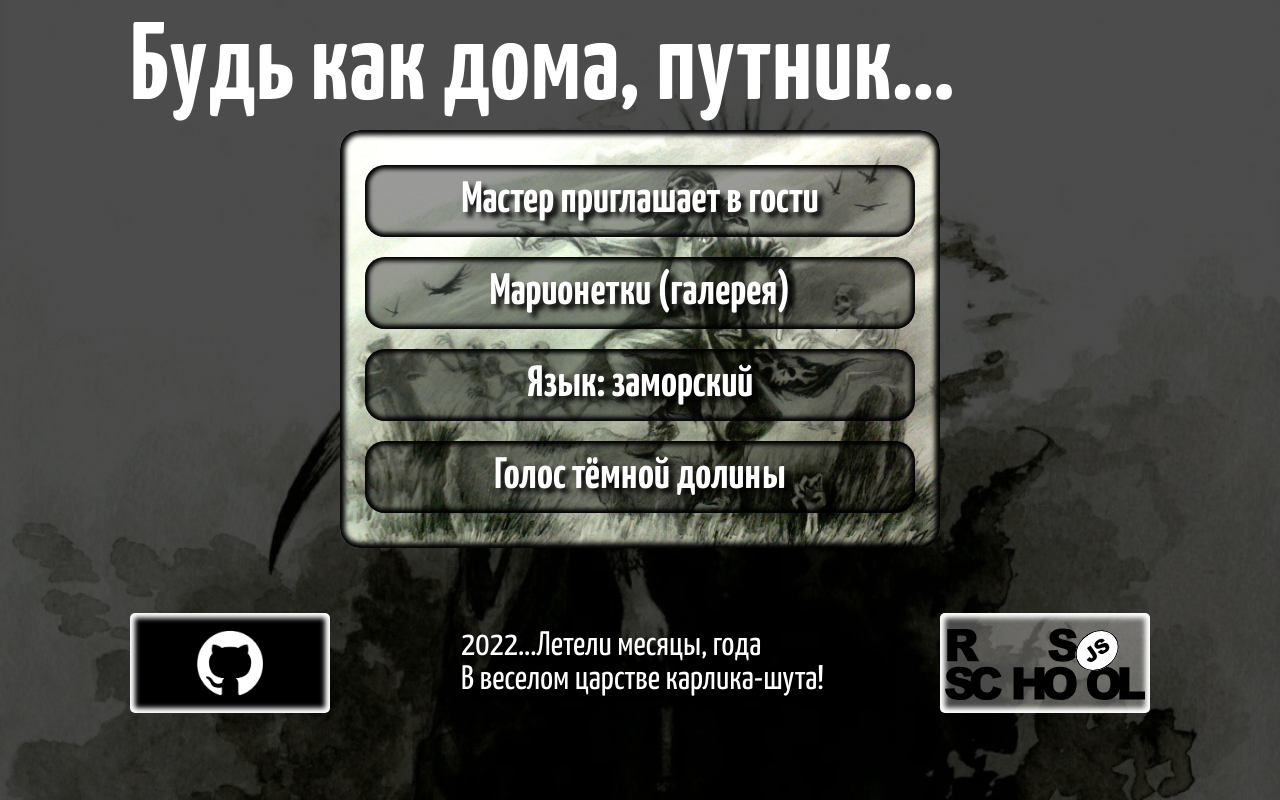
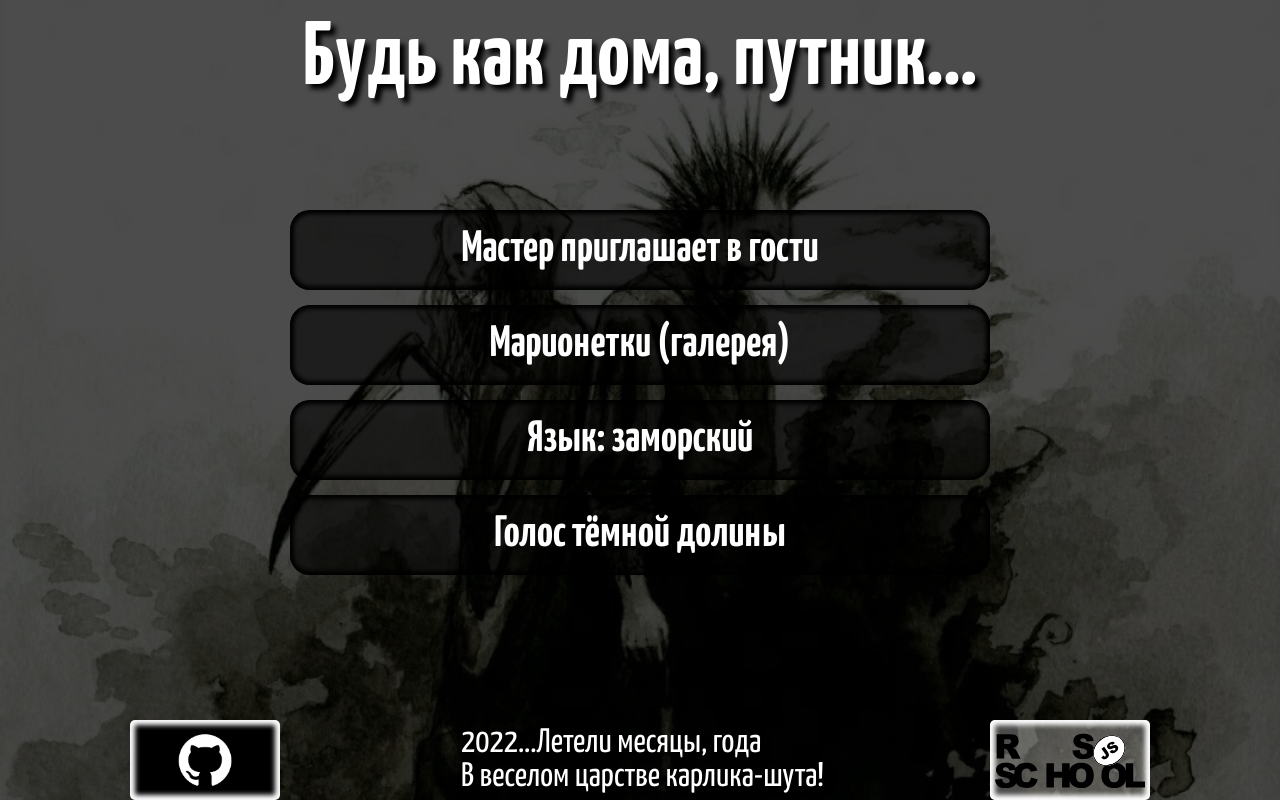
Before and after one commit to davidpinkevich/rock-music, a website built with webpack: page src/html/index.html in a window 1280 px wide. Built offline with nearby package versions, Linux system fonts and the light colour scheme.

Commit message:
fix: change main page

```diff
--- a/src/style/preview/footer.scss
+++ b/src/style/preview/footer.scss
@@ -47,8 +47,8 @@
     gap: 15px;
   }
   &__footer-img {
-    width: 200px;
-    height: 100px;
+    width: 150px;
+    height: 80px;
     background: url("../../img/preview/git-hub.jpg") no-repeat 50%;
     background-size: cover;
     box-shadow: 0px 0px 0px 0px black, inset 0px 0px 5px 5px white;
@@ -61,8 +61,8 @@
       box-shadow: 0px 0px 5px 5px black, inset 0px 0px 5px 5px white;
     }
     @media (max-width: 1120px) {
-      @include adaptiv-1000(width, 200, 130);
-      @include adaptiv-1000(height, 100, 80);
+      @include adaptiv-1000(width, 150, 130);
+      @include adaptiv-1000(height, 80, 70);
     }
   }
 
@@ -90,13 +90,13 @@
     }
   }
   &__footer-img {
-    width: 200px;
-    height: 100px;
+    width: 150px;
+    height: 80px;
     background-size: cover;
     background: url("../../img/preview/rs_school_logo.svg") no-repeat 50%;
     @media (max-width: 1120px) {
-      @include adaptiv-1000(width, 200, 130);
-      @include adaptiv-1000(height, 100, 80);
+      @include adaptiv-1000(width, 150, 130);
+      @include adaptiv-1000(height, 80, 70);
     }
   }
 }
--- a/src/style/preview/general.scss
+++ b/src/style/preview/general.scss
@@ -17,8 +17,12 @@
   margin: 0 auto;
 }
 body {
-  background: url("../../img/quiz/back.jpg") no-repeat;
-  padding: 0 10px;
+  background: url("../../img/preview/kish7.jpg") no-repeat;
+  display: flex;
+  flex-direction: column;
+  justify-content: space-between;
+  gap: 30px;
+  padding: 15px 10px;
   height: 100vh;
   background-size: cover;
   &::after {
@@ -29,6 +33,6 @@ body {
     width: 100%;
     height: 100vh;
     background-color: black;
-    opacity: 0.8;
+    opacity: 0.7;
   }
 }
--- a/src/style/preview/header.scss
+++ b/src/style/preview/header.scss
@@ -1,5 +1,4 @@
 header {
-  padding-top: 30px;
   position: relative;
   text-align: center;
   color: white;
@@ -10,62 +9,21 @@ header {
     position: relative;
     text-align: center;
     z-index: 1;
-
     display: flex;
-    justify-content: space-between;
+    justify-content: center;
     align-items: center;
     @media (max-width: 863px) {
       justify-content: center;
     }
   }
   &__top-title {
-    font-size: 110px;
+    font-size: 90px;
+    text-shadow: 5px 5px 5px black;
     @media (max-width:1120px) {
-      @include adaptiv-1000(font-size, 110, 30);
+      @include adaptiv-1000(font-size, 90, 30);
     }
 
     font-family: "Yanone Kaffeesatz";
     font-weight: 700;
   }
 }
-.logo {
-  position: relative;
-  text-align: center;
-  z-index: 1;
-  border-radius: 20px;
-  height: 130px;
-  width: 220px;
-  box-shadow: inset 0px 0px 5px 5px black;
-  background: url("../../img/preview/kish4.jpg") no-repeat 50% 10%;
-  background-size: cover;
-  @media (max-width:1120px) {
-    @include adaptiv-1000(width, 220, 160);
-    @include adaptiv-1000(height, 130, 50);
-  }
-  @media (max-width: 863px) {
-    display: none;
-  }
-  &::after {
-    content: "";
-    position: absolute;
-    left: 0;
-    top: 0;
-    border-radius: 20px;
-    width: 100%;
-    height: 100%;
-    background-color: black;
-    opacity: 0.3;
-  }
-  &__text {
-    position: absolute;
-    z-index: 1;
-    font-family: "Yanone Kaffeesatz";
-    bottom: 8px;
-    font-size: 66px;
-    text-shadow: 5px 5px 5px black;
-    color: white;
-    @media (max-width:1120px) {
-      display: none;
-    }
-  }
-}
--- a/src/style/preview/main.scss
+++ b/src/style/preview/main.scss
@@ -8,21 +8,16 @@ main {
   }
 }
 .main {
-  background: url("../../img/preview/kish6.jpg") no-repeat 50%;
-  box-shadow: inset 0px 0px 5px 5px black;
-  padding: 35px 25px;
-  background-size: cover;
-  border-radius: 20px;
   display: flex;
   flex-direction: column;
   justify-content: space-between;
-  gap: 20px;
-  width: 600px;
+  gap: 15px;
+  width: 700px;
   margin: 0 auto;
-  text-shadow: 5px 5px 5px black;
+  margin-top: 20px;
   @media (max-width:1120px) {
     @include adaptiv-1000(gap, 20, 15);
-    @include adaptiv-1000(width, 600, 340);
+    @include adaptiv-1000(width, 700, 340);
   }
   &__item {
     transition: all 0.5s ease 0s;
@@ -31,7 +26,7 @@ main {
     color: white;
     cursor: pointer;
     box-shadow: inset 0px 0px 4px 4px black;
-    padding: 14px 0 14px 0;
+    padding: 18px 0px;
     border-radius: 20px;
     font-weight: 700;
     font-family: "Yanone Kaffeesatz";
@@ -44,14 +39,14 @@ main {
       width: 100%;
       height: 100%;
       background-color: black;
-      opacity: 0.4;
+      opacity: 0.6;
     }
     &:hover {
       transition: all 0.5s ease 0s;
       transform: scale(1.05);
       &::after{
         transition: all 0.5s ease 0s;
-        opacity: 0.7;
+        opacity: 0.8;
       }
     }
   }
```
